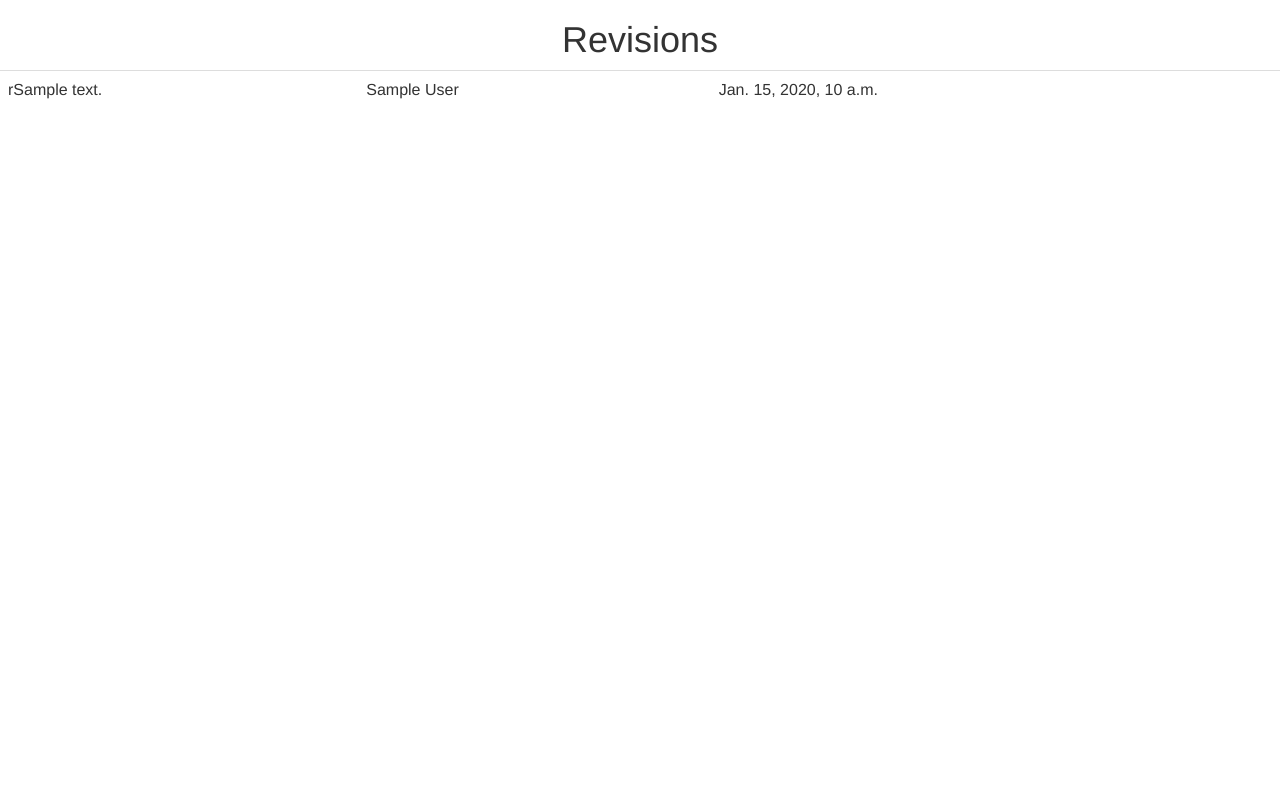
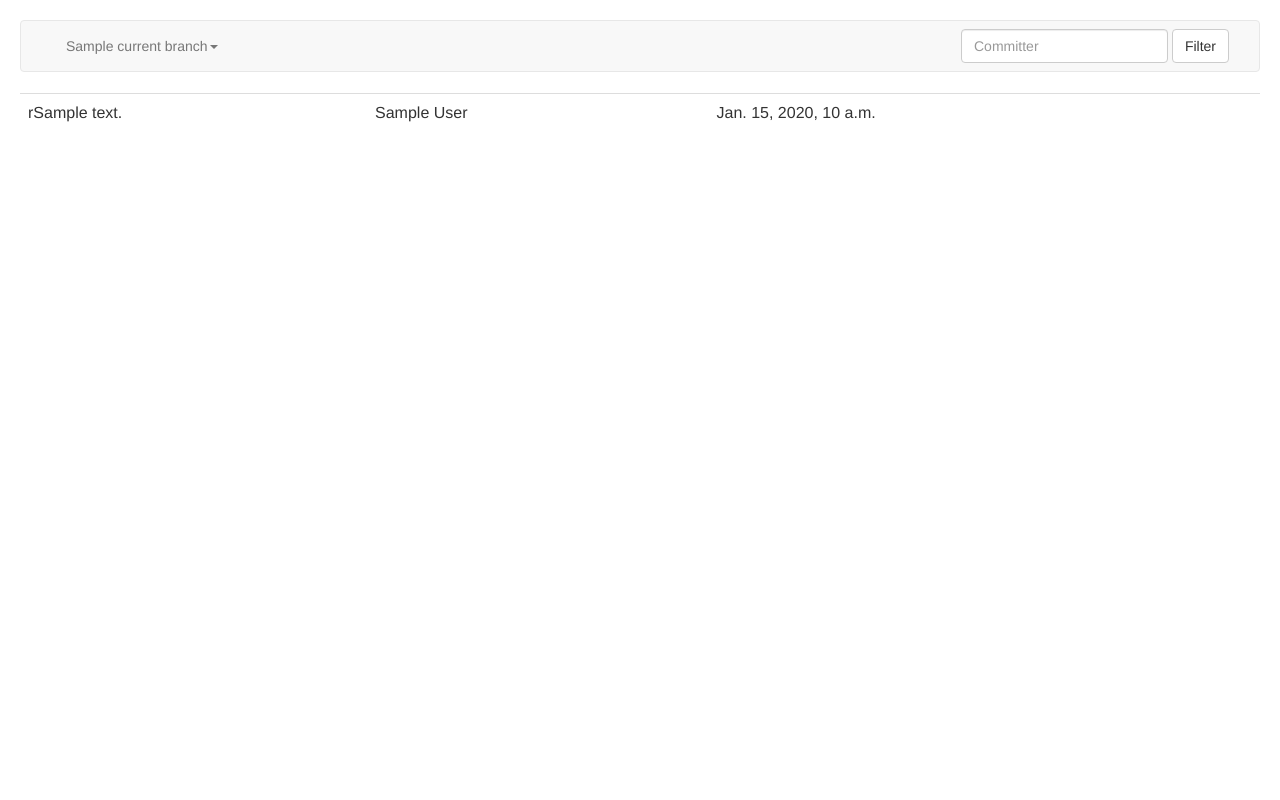
Before and after one commit to freebsd/mfctracker, a Django app: template templates/mfctracker/index.html in a window 1280 px wide. Run offline with Django 3.2, Linux system fonts and the light colour scheme; the template is opened without the code that fills it: most values are stand-ins (such as "Sample title", 1, 10 or a date in 2020); some libraries are stand-ins or nearby versions.

Commit message:
Add author filter

```diff
--- a/mfctracker/views.py
+++ b/mfctracker/views.py
@@ -1,4 +1,5 @@
 from django.core.paginator import Paginator, EmptyPage, PageNotAnInteger
+from django.db.models import Q
 from django.http import HttpResponse
 from django.template import loader
 
@@ -7,6 +8,7 @@ from .models import Branch, Commit
 def index(request):
     template = loader.get_template('mfctracker/index.html')
     head = Branch.head()
+    branches = Branch.objects.filter(~Q(name='HEAD')).order_by('-branch_revision', '-name')
     query = head.commit_set
     author = request.GET.get('author', None)
     if author:
@@ -25,5 +27,5 @@ def index(request):
         # If page is out of range (e.g. 9999), deliver last page of results.
         commits = paginator.page(paginator.num_pages)
 
-    context = {'commits': commits }
+    context = {'commits': commits, 'branches': branches, 'current_branch': head }
     return HttpResponse(template.render(context, request))
--- a/templates/mfctracker/index.html
+++ b/templates/mfctracker/index.html
@@ -1,13 +1,49 @@
 {% load bootstrap3 %}
+
+<html>
+<head>
 
 {# Load CSS and JavaScript #}
 {% bootstrap_css %}
-{% bootstrap_javascript %}
+{% bootstrap_javascript jquery=1 %}
+
+<style>
+body {
+    padding: 20px;
+}
+</style>
+
+</head>
+<body>
+
+<nav class="navbar navbar-default">
+  <div class="container-fluid">
+    <!-- Collect the nav links, forms, and other content for toggling -->
+    <div class="collapse navbar-collapse">
+      <ul class="nav navbar-nav">
+        <li class="dropdown">
+          <a href="#" class="dropdown-toggle" data-toggle="dropdown" role="button" aria-haspopup="true" aria-expanded="false">{{ current_branch.name }}<span class="caret"></span></a>
+          <ul class="dropdown-menu">
+            {% for branch in branches %}
+            <li><a href="#">{{ branch.name }}</a></li>
+            {% endfor %}
+          </ul>
+        </li>
+      </ul>
+      <form class="navbar-form navbar-right">
+        <div class="form-group">
+          <input type="text" class="form-control" name="author" placeholder="Committer">
+          <input type="hidden" name="page" value="{{ commits.number }}">
+        </div>
+        <button type="submit" class="btn btn-default">Filter</button>
+      </form>
+    </div><!-- /.navbar-collapse -->
+  </div><!-- /.container-fluid -->
+</nav>
 
 <div class="container-fluid">
       <div class="row">
           <div class="col-md-12 text-center">
-            <h1>Revisions</h1>
           </div>
       </div>
       <div class="row">
@@ -27,3 +63,5 @@
           </div>
       </div>
 </div>
+</body
+</html>
```
